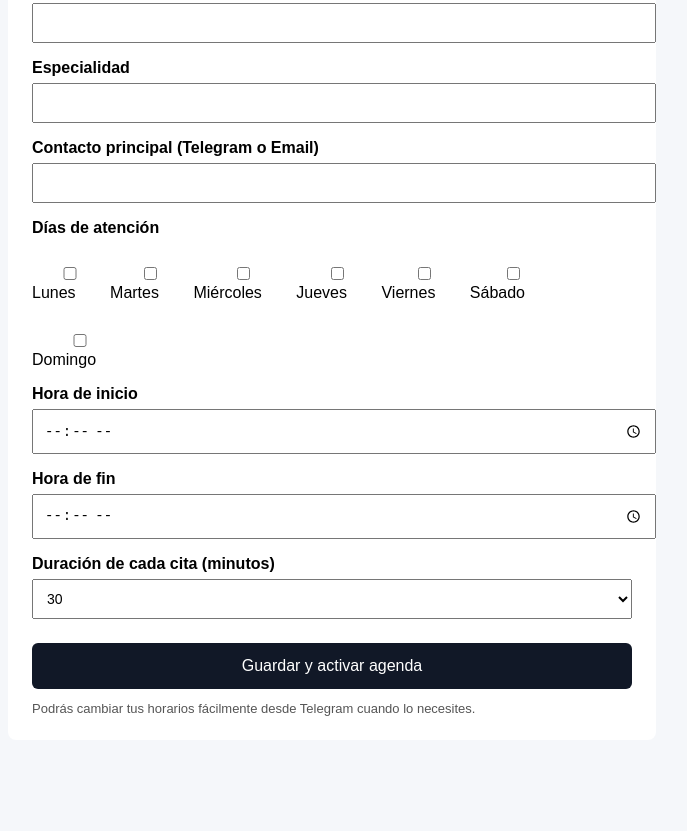
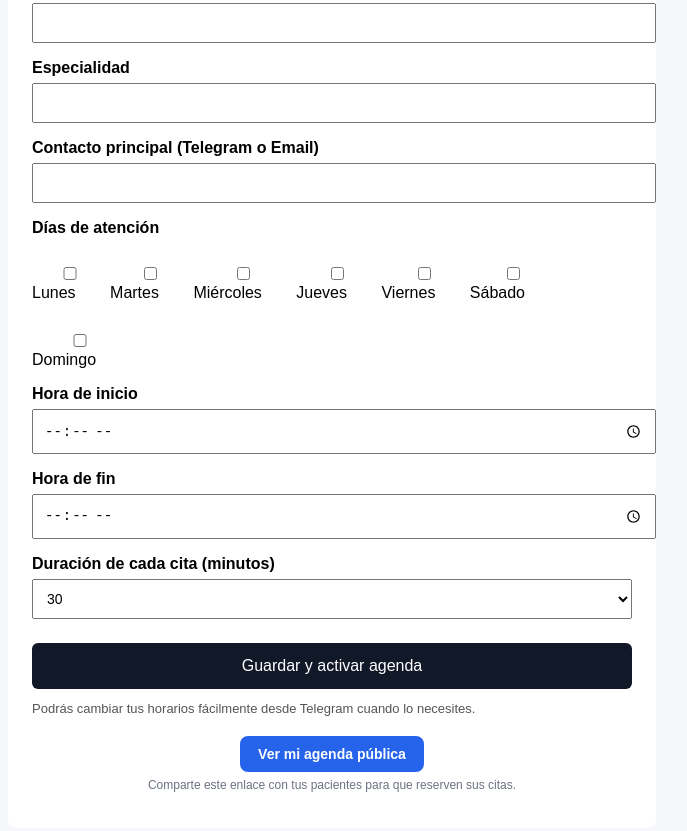
Before and after one commit to jrgarcia71/nocodia-agenda, a website: page index.html in a window 1280 px wide. Shown: the part 143-974 px from the top of the page, without its empty margins (308-995 px from the left). Before the commit the page ends 923 px from the top, so only its background shows below. Drawn offline with Linux system fonts and the light colour scheme.

Commit message:
Add files via upload

```diff
--- a/index.html
+++ b/index.html
@@ -61,6 +61,30 @@
       font-size: 13px;
       color: #555;
     }
+
+    /* 🔹 Estilos del botón de agenda pública */
+    .public-link-box{
+      margin-top:20px;
+      text-align:center;
+    }
+    .public-link{
+      display:inline-block;
+      padding:10px 18px;
+      border-radius:8px;
+      background:#2563eb;
+      color:#fff;
+      text-decoration:none;
+      font-weight:bold;
+      font-size:14px;
+    }
+    .public-link:hover{
+      background:#1d4ed8;
+    }
+    .small-note{
+      margin-top:6px;
+      font-size:12px;
+      color:#6b7280;
+    }
   </style>
 </head>
 
@@ -88,7 +112,6 @@
         <label><input type="checkbox" name="dias" value="viernes"> Viernes</label>
         <label><input type="checkbox" name="dias" value="sabado"> Sábado</label>
         <label><input type="checkbox" name="dias" value="domingo"> Domingo</label>
-
       </div>
 
       <label>Hora de inicio</label>
@@ -112,11 +135,22 @@
       </div>
 
     </form>
+
+    <!-- 🔹 BOTÓN AGENDA PÚBLICA -->
+    <div class="public-link-box">
+      <a class="public-link" href="agenda.html" target="_blank">
+        Ver mi agenda pública
+      </a>
+      <p class="small-note">
+        Comparte este enlace con tus pacientes para que reserven sus citas.
+      </p>
+    </div>
+
   </div>
 
   <script>
+    // 🔹 TU MISMO WORKER — NO LO TOCO
     const WORKER_URL = "https://nocodia-agenda-worker.jraul-garcia.workers.dev/configurar-agenda";
-
 
     document
       .getElementById("agenda-form")
```
